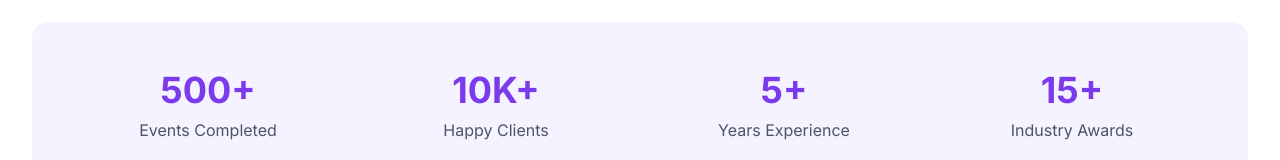
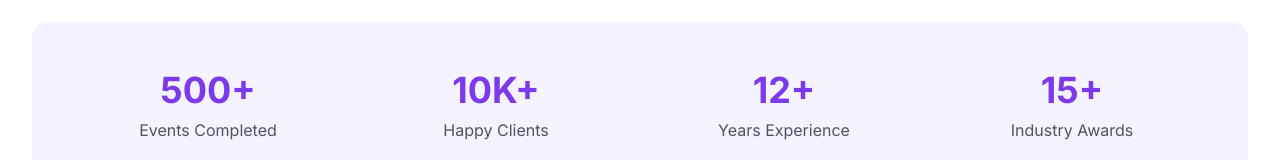
Before and after one commit to JOELATUHAURE/tinaeventsug, a React (Vite) app: page /about in a window 1280 px wide. Shown: the part 1592-1752 px from the top of the page. Built offline with nearby package versions, Linux system fonts and the light colour scheme.

Commit message:
Update About.tsx

```diff
--- a/src/pages/About.tsx
+++ b/src/pages/About.tsx
@@ -146,7 +146,7 @@
               transition={{ duration: 0.8, delay: 0.2 }}
               className="text-center"
             >
-              <div className="text-4xl font-bold text-purple-600 mb-2">5+</div>
+              <div className="text-4xl font-bold text-purple-600 mb-2">12+</div>
               <div className="text-gray-600">Years Experience</div>
             </motion.div>
             <motion.div
```
